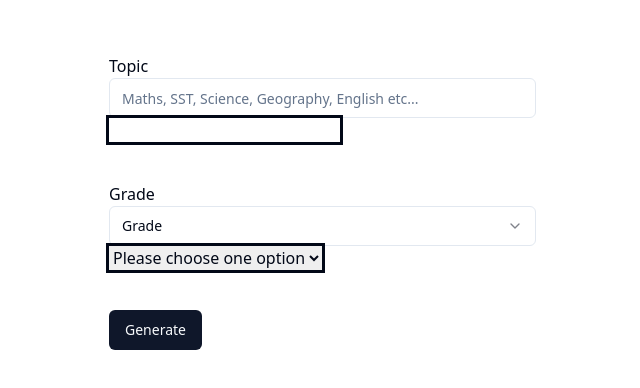
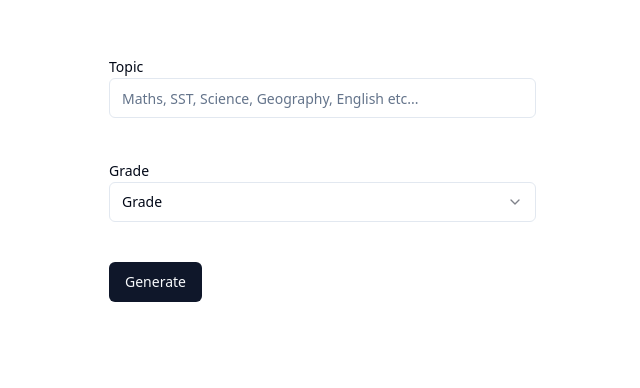
Before and after one commit to neutr0n420/Tech-Smart, a Next.js app: page / in a window 1280 px wide. Shown: the part 170-558 px from the top of the page, without its empty margins (35-675 px from the left). Built offline with nearby package versions, Linux system fonts and the light colour scheme.

Commit message:
fix: fix select component

```diff
--- a/src/pages/index.tsx
+++ b/src/pages/index.tsx
@@ -11,64 +11,66 @@ import {
 import { Button } from "@/components/ui/button";
 import Link from "next/link";
 import axios from 'axios'
-import { useState , useCallback } from "react";
+import { useState, useCallback } from "react";
 import { headers } from "next/dist/client/components/headers";
+import { Form } from "@/components/ui/form";
+import { Label } from "@/components/ui/label";
 
 
 export default function Home() {
 
-  const [notes , setNotes] = useState([])
-  const [subject , setSubject] = useState('')
-  const [grade , setGrade] = useState()
-  const [newObj , setNewObj] = useState({subject , grade})
+  const [notes, setNotes] = useState([])
+  const [subject, setSubject] = useState('')
+  const [grade, setGrade] = useState()
+  const [newObj, setNewObj] = useState({ subject, grade })
   const backendUrl = 'http://localhost:3000/api/generate/route'
-  const GenerateKey = (event:any) =>{
+  const GenerateKey = (event: any) => {
     event.preventDefault()
     console.log(event.target)
     try {
-      const response =  fetch("/api/generate", {
+      const response = fetch("/api/generate", {
         method: "POST",
         headers: {
           "Content-Type": "application/json",
         },
         body: JSON.stringify({ topic: subject, grade: grade }),
       });
-
-
-
-
-
-
-
-    } catch(error:any) {
+    } catch (error: any) {
       // Consider implementing your own error handling logic here
       console.error(error);
       alert(error.message);
     }
   }
   console.log(Response)
-const options = [1,2,3,4,5,6,7,8]
+  const options = [1, 2, 3, 4, 5, 6, 7, 8]
 
   return (
     <main className="w-4/12 mt-56 ml-36">
       <form onSubmit={GenerateKey}>
         <div>
-        <label htmlFor="topic">Topic</label>
+          <Label htmlFor="topic">Topic</Label>
+
           <Input
             id="topic"
             name="topic"
             placeholder="Maths, SST, Science, Geography, English etc..."
-          onChange={(e:any) => { setSubject(e.target.value) , console.log(subject)}}
+            onChange={(e: any) => { setSubject(e.target.value), console.log(subject) }}
             required
           />
-        <input className="outline w-"/>
         </div>
+
         <div className="mt-10">
-        <label htmlFor="grade">Grade</label>
-        <Select name="grade" onValueChange={(e:any) => {setGrade(e) , console.log(grade)}}>
+          <Label htmlFor="grade">Grade</Label>
+
+          <Select name="grade" onValueChange={(e: any) => {
+            setGrade(e)
+            console.log(e)
+          }}>
+
             <SelectTrigger>
-            <SelectValue placeholder="Grade"/>
+              <SelectValue placeholder="Grade" />
             </SelectTrigger>
+
             <SelectContent>
               <SelectItem value="1">1st</SelectItem>
               <SelectItem value="2">2nd</SelectItem>
@@ -81,21 +83,14 @@ const options = [1,2,3,4,5,6,7,8]
               <SelectItem value="9">9th</SelectItem>
               <SelectItem value="10">10th</SelectItem>
             </SelectContent>
+
           </Select>
+        </div>
 
-        <select className="outline" >
-
-                    <option>Please choose one option</option>
-                    {options.map((option, index) => {
-                        return <option key={index} >
-                            {option}
-                        </option>
-                    })}
-                </select>
-      </div>
         <Link href="/notes">
           <Button className="mt-10" type="submit">Generate</Button>
         </Link>
+
       </form>
     </main>
   );
```
Lines whose indentation alone changed are shown as unchanged.
